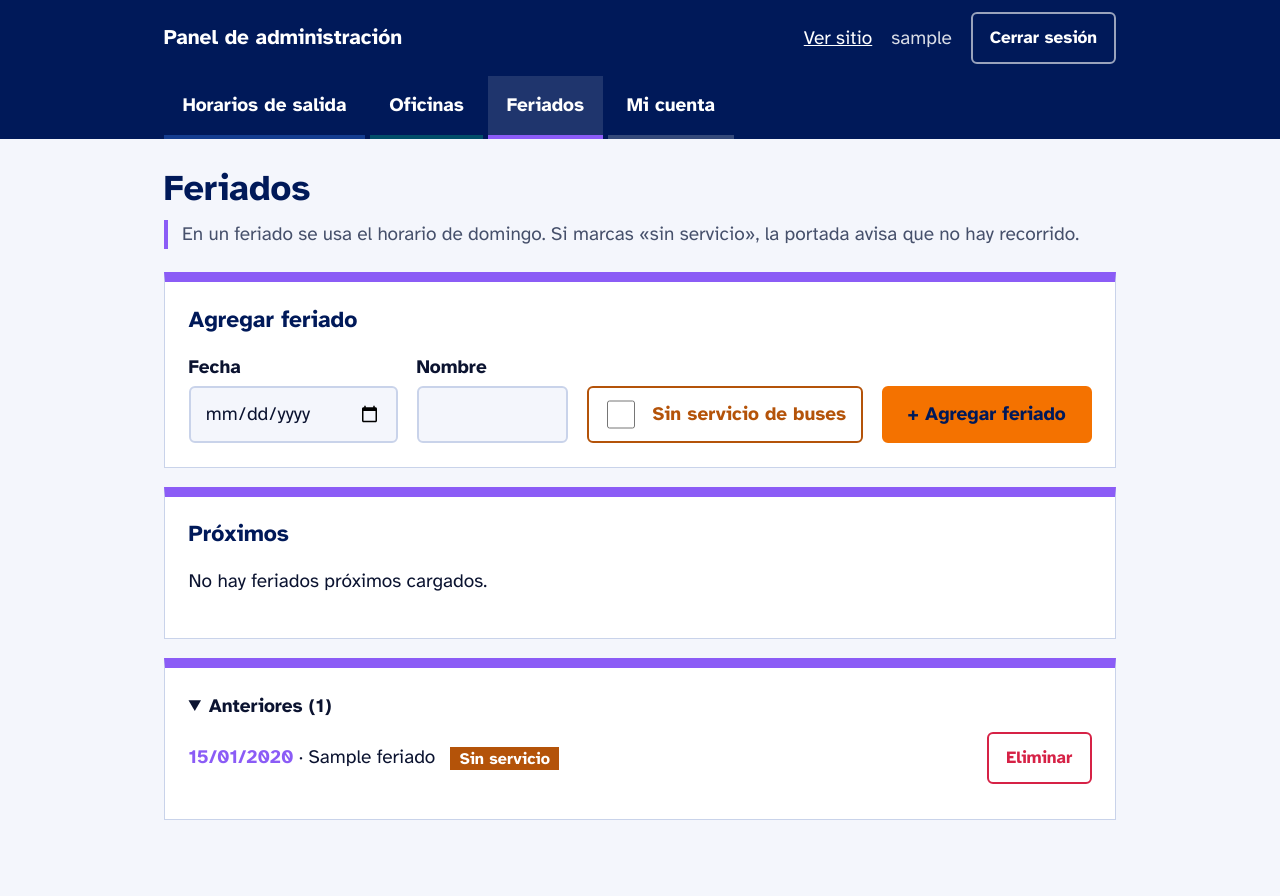
After one commit to Roadixito23/suray-web, a Django app: page /edit/feriados/ in a window 1280 px wide, after a click that opens the changed part. The commit adds this page. Run offline with Django 5.2, Linux system fonts and the light colour scheme; a user stored in the database is signed in; tables that the repository leaves empty hold one stand-in row (values such as "Sample post").

Commit message:
Amplia /edit/ con oficinas, feriados y cuenta, con colores por funcion
Reemplaza en la práctica lo que se hacía desde /admin/: horario de atención de
las oficinas, gestión de feriados y cambio de usuario/contraseña.

```diff
--- a/sitio/forms.py
+++ b/sitio/forms.py
@@ -1,5 +1,9 @@
 from django import forms
+from django.contrib.auth import get_user_model, password_validation
 from django.contrib.auth.forms import AuthenticationForm
+from django.forms import inlineformset_factory
+
+from .models import Feriado, HorarioOficina, Oficina
 
 
 class EditAuthenticationForm(AuthenticationForm):
@@ -16,3 +20,70 @@ class EditAuthenticationForm(AuthenticationForm):
             raise forms.ValidationError(
                 self.error_messages["invalid_login"], code="invalid_login"
             )
+
+
+class OficinaForm(forms.ModelForm):
+    class Meta:
+        model = Oficina
+        fields = ("direccion", "telefono", "mapa_url")
+        labels = {"direccion": "Dirección", "telefono": "Teléfono", "mapa_url": "Enlace del mapa"}
+
+
+HorarioOficinaFormSet = inlineformset_factory(
+    Oficina, HorarioOficina, fields=("dia", "horario"), extra=1, can_delete=True,
+    labels={"dia": "Día", "horario": "Horario"},
+)
+
+
+class FeriadoForm(forms.ModelForm):
+    class Meta:
+        model = Feriado
+        fields = ("fecha", "nombre", "sin_servicio")
+        labels = {"fecha": "Fecha", "nombre": "Nombre", "sin_servicio": "Sin servicio de buses"}
+        widgets = {"fecha": forms.DateInput(attrs={"type": "date"}, format="%Y-%m-%d")}
+        error_messages = {"fecha": {"unique": "Ya hay un feriado en esa fecha."}}
+
+
+class CuentaForm(forms.Form):
+    """Cambia el usuario y, opcionalmente, la contraseña de quien está conectado."""
+
+    username = forms.CharField(label="Usuario", max_length=150)
+    password_actual = forms.CharField(label="Contraseña actual", widget=forms.PasswordInput)
+    password1 = forms.CharField(label="Contraseña nueva (opcional)", required=False, widget=forms.PasswordInput)
+    password2 = forms.CharField(label="Repite la contraseña nueva", required=False, widget=forms.PasswordInput)
+
+    def __init__(self, user, *args, **kwargs):
+        super().__init__(*args, **kwargs)
+        self.user = user
+        self.fields["username"].initial = user.get_username()
+
+    def clean_username(self):
+        username = self.cleaned_data["username"].strip()
+        if get_user_model().objects.filter(username=username).exclude(pk=self.user.pk).exists():
+            raise forms.ValidationError("Ese nombre de usuario ya existe.")
+        return username
+
+    def clean_password_actual(self):
+        if not self.user.check_password(self.cleaned_data["password_actual"]):
+            raise forms.ValidationError("La contraseña actual no es correcta.")
+        return self.cleaned_data["password_actual"]
+
+    def clean(self):
+        datos = super().clean()
+        p1, p2 = datos.get("password1"), datos.get("password2")
+        if p1 or p2:
+            if p1 != p2:
+                self.add_error("password2", "Las contraseñas no coinciden.")
+            else:
+                try:
+                    password_validation.validate_password(p1, self.user)
+                except forms.ValidationError as e:
+                    self.add_error("password1", e)
+        return datos
+
+    def save(self):
+        self.user.username = self.cleaned_data["username"]
+        if self.cleaned_data["password1"]:
+            self.user.set_password(self.cleaned_data["password1"])
+        self.user.save()
+        return self.user
--- /dev/null
+++ b/sitio/templates/edit/_feriados_lista.html
@@ -0,0 +1,15 @@
+{% if feriados %}
+<ul class="list">
+  {% for f in feriados %}
+  <li class="list__item">
+    <span class="list__main"><strong>{{ f.fecha|date:"d/m/Y" }}</strong> · {{ f.nombre }}{% if f.sin_servicio %} <em class="tag">Sin servicio</em>{% endif %}</span>
+    <form method="post" onsubmit="return confirm('¿Eliminar este feriado?');">
+      {% csrf_token %}
+      <input type="hidden" name="accion" value="eliminar">
+      <input type="hidden" name="feriado" value="{{ f.pk }}">
+      <button class="btn btn--small btn--danger" type="submit">Eliminar</button>
+    </form>
+  </li>
+  {% endfor %}
+</ul>
+{% else %}<p>{{ vacio }}</p>{% endif %}
--- a/sitio/templates/edit/base.html
+++ b/sitio/templates/edit/base.html
@@ -8,10 +8,10 @@
 <link rel="stylesheet" href="{% static 'css/variables.css' %}?v={{ site_version }}">
 <link rel="stylesheet" href="{% static 'css/edit.css' %}?v={{ site_version }}">
 </head>
-<body>
+<body data-sec="{{ request.resolver_match.url_name }}">
 <header class="bar">
   <div class="bar__inner">
-    <span class="bar__title">Panel de horarios</span>
+    <span class="bar__title">Panel de administración</span>
     {% if user.is_authenticated %}
     <nav class="bar__nav" aria-label="Cuenta">
       <a href="{% url 'sitio:inicio' %}">Ver sitio</a>
@@ -24,6 +24,17 @@
     {% endif %}
   </div>
 </header>
+
+{% if user.is_authenticated %}
+<nav class="sections" aria-label="Secciones">
+  {% with n=request.resolver_match.url_name %}
+  <a href="{% url 'sitio:edit_horarios' 'lv' %}" {% if n == 'edit_horarios' %}class="is-active" aria-current="page"{% endif %}>Horarios de salida</a>
+  <a href="{% url 'sitio:edit_oficinas' %}" {% if n == 'edit_oficinas' or n == 'edit_oficina' %}class="is-active" aria-current="page"{% endif %}>Oficinas</a>
+  <a href="{% url 'sitio:edit_feriados' %}" {% if n == 'edit_feriados' %}class="is-active" aria-current="page"{% endif %}>Feriados</a>
+  <a href="{% url 'sitio:edit_cuenta' %}" {% if n == 'edit_cuenta' %}class="is-active" aria-current="page"{% endif %}>Mi cuenta</a>
+  {% endwith %}
+</nav>
+{% endif %}
 
 <main class="wrap">
   {% if messages %}
--- /dev/null
+++ b/sitio/templates/edit/feriados.html
@@ -0,0 +1,39 @@
+{% extends "edit/base.html" %}
+
+{% block title %}Feriados{% endblock %}
+
+{% block content %}
+<h1>Feriados</h1>
+<p class="hint">En un feriado se usa el horario de domingo. Si marcas «sin servicio», la portada avisa que no hay recorrido.</p>
+
+<section class="card">
+  <h2>Agregar feriado</h2>
+  <form method="post" class="inline-form">
+    {% csrf_token %}
+    {% for campo in form %}
+    {% if campo.name == 'sin_servicio' %}
+    <label class="check check--warn">{{ campo }}<span>{{ campo.label }}</span></label>
+    {% else %}
+    <label class="field">
+      <span>{{ campo.label }}</span>
+      {{ campo }}
+      {% for e in campo.errors %}<p class="error">{{ e }}</p>{% endfor %}
+    </label>
+    {% endif %}
+    {% endfor %}
+    <button class="btn btn--brand" type="submit">+ Agregar feriado</button>
+  </form>
+</section>
+
+<section class="card">
+  <h2>Próximos</h2>
+  {% include "edit/_feriados_lista.html" with feriados=proximos vacio="No hay feriados próximos cargados." %}
+</section>
+
+{% if pasados %}
+<details class="card">
+  <summary>Anteriores ({{ pasados|length }})</summary>
+  {% include "edit/_feriados_lista.html" with feriados=pasados vacio="" %}
+</details>
+{% endif %}
+{% endblock %}
--- a/sitio/templates/edit/horarios.html
+++ b/sitio/templates/edit/horarios.html
@@ -25,7 +25,7 @@
                  inputmode="numeric" maxlength="5" placeholder="HH:MM" pattern="[0-2][0-9]:[0-5][0-9]"
                  aria-label="Hora de salida desde {{ bloque.ruta.origen }}"
                  {% if fila.error %}aria-invalid="true"{% endif %}>
-          <button class="btn btn--small" type="button" data-remove>Quitar</button>
+          <button class="btn btn--small btn--danger" type="button" data-remove>Quitar</button>
           {% if fila.error %}<p class="error">{{ fila.error }}</p>{% endif %}
         </li>
         {% endfor %}
@@ -33,10 +33,10 @@
           <input type="text" name="horas_{{ bloque.ruta.id }}" value=""
                  inputmode="numeric" maxlength="5" placeholder="HH:MM" pattern="[0-2][0-9]:[0-5][0-9]"
                  aria-label="Nueva hora de salida desde {{ bloque.ruta.origen }}">
-          <button class="btn btn--small" type="button" data-remove>Quitar</button>
+          <button class="btn btn--small btn--danger" type="button" data-remove>Quitar</button>
         </li>
       </ul>
-      <button class="btn" type="button" data-add>Agregar hora</button>
+      <button class="btn btn--add" type="button" data-add>+ Agregar hora</button>
     </section>
     {% endfor %}
   </div>
--- a/sitio/urls.py
+++ b/sitio/urls.py
@@ -13,4 +13,8 @@ urlpatterns = [
     path("edit/login/", views_edit.edit_login, name="edit_login"),
     path("edit/logout/", views_edit.edit_logout, name="edit_logout"),
     path("edit/horarios/<str:tipo>/", views_edit.edit_horarios, name="edit_horarios"),
+    path("edit/oficinas/", views_edit.edit_oficinas, name="edit_oficinas"),
+    path("edit/oficinas/<int:pk>/", views_edit.edit_oficinas, name="edit_oficina"),
+    path("edit/feriados/", views_edit.edit_feriados, name="edit_feriados"),
+    path("edit/cuenta/", views_edit.edit_cuenta, name="edit_cuenta"),
 ]
--- a/static/css/edit.css
+++ b/static/css/edit.css
@@ -1,5 +1,19 @@
 /* Panel /edit/: mismo lenguaje visual que el sitio (ver variables.css), sin splash ni nav publica. */
 *, *::before, *::after { box-sizing: border-box; }
+
+/* Colores por funcion: cada seccion tiene su tono (--sec) y cada accion el suyo.
+   Guardar = naranja de marca, agregar = azul, quitar/eliminar = rojo, ok = verde, aviso = ambar. */
+:root {
+  --c-ok: #05B287;
+  --c-danger: #D62246;
+  --c-add: #1D4ED8;
+  --c-warn: #B45309;
+  --sec: var(--accent);
+}
+body[data-sec="edit_horarios"] { --sec: #3B82F6; }
+body[data-sec="edit_oficinas"], body[data-sec="edit_oficina"] { --sec: #05B287; }
+body[data-sec="edit_feriados"] { --sec: #8B5CF6; }
+body[data-sec="edit_cuenta"] { --sec: #64748B; }
 html { font-size: 118.75%; }
 body {
   margin: 0;
@@ -61,12 +75,14 @@ button, input { font: inherit; }
 
 .messages { margin: 0 0 1.25rem; padding: 0; list-style: none; }
 .messages__item { padding: .75rem 1rem; font-weight: 700; border-left: 8px solid; background: var(--bg-surface); }
-.messages__item--success { border-color: #05B287; }
-.messages__item--error { border-color: #D62246; }
+.messages__item--success { border-color: var(--c-ok); background: color-mix(in srgb, var(--c-ok) 14%, var(--bg-surface)); }
+.messages__item--success::before { content: "✓ "; color: var(--c-ok); }
+.messages__item--error { border-color: var(--c-danger); background: color-mix(in srgb, var(--c-danger) 12%, var(--bg-surface)); }
+.messages__item--error::before { content: "! "; color: var(--c-danger); }
 .error { color: #B91C1C; font-weight: 700; margin: .25rem 0 0; }
 
 /* Login */
-.login { max-width: 24rem; margin: 2rem auto; background: var(--bg-surface); border: 1px solid var(--border-color); border-top: 10px solid var(--accent); padding: 1.5rem; }
+.login { max-width: 24rem; margin: 2rem auto; background: var(--bg-surface); border: 1px solid var(--border-color); border-top: 10px solid var(--sec); padding: 1.5rem; }
 .field { display: block; margin-bottom: 1rem; }
 .field span { display: block; font-weight: 700; margin-bottom: .25rem; }
 .field input,
@@ -94,10 +110,10 @@ button, input { font: inherit; }
   text-decoration: none;
   border-radius: 6px;
 }
-.tabs a.is-active { background: var(--bg-panel); border-color: var(--bg-panel); color: #fff; }
+.tabs a.is-active { background: var(--sec); border-color: var(--sec); color: #fff; }
 
 .cities { display: grid; grid-template-columns: 1fr 1fr; gap: 1rem; margin-bottom: 1.5rem; }
-.city { background: var(--bg-surface); border: 1px solid var(--border-color); border-top: 10px solid var(--accent); padding: 1.25rem; }
+.city { background: var(--bg-surface); border: 1px solid var(--border-color); border-top: 10px solid var(--sec); padding: 1.25rem; }
 .rows { list-style: none; margin: 0 0 1rem; padding: 0; }
 .row { display: grid; grid-template-columns: 1fr auto; gap: .5rem; margin-bottom: .5rem; align-items: center; }
 .row .error { grid-column: 1 / -1; margin: 0; }
@@ -112,3 +128,62 @@ button, input { font: inherit; }
   .cities { grid-template-columns: 1fr; }
   .actions .btn { width: 100%; }
 }
+
+/* Secciones del panel */
+.sections { background: var(--bg-panel); }
+.sections { display: flex; flex-wrap: wrap; gap: .25rem; padding: 0 max(1.25rem, calc((100% - 1000px) / 2 + 1.25rem)); }
+.sections a { color: #fff; text-decoration: none; font-weight: 700; padding: .8rem 1rem; border-bottom: 4px solid transparent; }
+.sections a:hover { background: rgba(255,255,255,.1); }
+.sections a { border-bottom-color: color-mix(in srgb, var(--s, #fff) 35%, transparent); }
+.sections a.is-active { background: rgba(255,255,255,.12); }
+.sections a[href*="horarios"] { --s: #3B82F6; }
+.sections a[href*="oficinas"] { --s: #05B287; }
+.sections a[href*="feriados"] { --s: #8B5CF6; }
+.sections a[href*="cuenta"] { --s: #94A3B8; }
+.sections a.is-active { border-bottom-color: var(--s); }
+.hint { color: var(--text-muted); margin: -.5rem 0 1.25rem; }
+
+.card, .office { background: var(--bg-surface); border: 1px solid var(--border-color); border-top: 10px solid var(--sec); padding: 1.25rem; margin-bottom: 1rem; }
+.card--narrow { max-width: 28rem; }
+.office h2 small { display: block; font-size: .85rem; font-weight: 400; color: var(--text-muted); }
+.offices { display: grid; grid-template-columns: 1fr 1fr; gap: 1rem; align-items: start; }
+.offices .office { margin-bottom: 0; }
+.field input[type="text"], .field input[type="url"], .field input[type="date"], .field input[type="password"] {
+  width: 100%; min-height: 3rem; padding: .4rem .75rem; border: 2px solid var(--border-color);
+  border-radius: 6px; background: var(--bg-page); color: var(--text-body);
+}
+.hours { border: 0; padding: 0; margin: 0 0 1rem; }
+.hours legend { font-weight: 700; margin-bottom: .5rem; padding: 0; }
+.hour-rows { list-style: none; margin: 0 0 .75rem; padding: 0; }
+.hour-row { display: grid; grid-template-columns: 1fr 1.2fr auto; gap: .5rem; margin-bottom: .5rem; align-items: center; }
+.hour-row[hidden] { display: none; }
+.hour-row input[type="text"] { min-height: 3rem; padding: .4rem .6rem; border: 2px solid var(--border-color); border-radius: 6px; background: var(--bg-page); color: var(--text-body); min-width: 0; }
+.hour-row input[aria-invalid="true"] { border-color: #D62246; }
+.hour-row .error { grid-column: 1 / -1; margin: 0; }
+
+.inline-form { display: grid; grid-template-columns: 11rem 1fr auto auto; gap: .75rem 1rem; align-items: end; }
+.inline-form .field, .inline-form .check { margin: 0; }
+.list { list-style: none; margin: 0; padding: 0; }
+.list__item { display: flex; align-items: center; justify-content: space-between; gap: 1rem; padding: .6rem 0; border-top: 1px solid var(--border-color); }
+.list__item:first-child { border-top: 0; }
+.list__item form { margin: 0; }
+.tag { background: var(--accent); color: var(--on-accent); font-style: normal; font-weight: 700; font-size: .85rem; padding: .1rem .5rem; margin-left: .5rem; }
+details.card summary { cursor: pointer; font-weight: 700; }
+
+@media (max-width: 860px) {
+  .offices { grid-template-columns: 1fr; }
+  .inline-form { grid-template-columns: 1fr; }
+}
+
+/* Acciones segun su funcion */
+.btn--danger { color: var(--c-danger); border-color: var(--c-danger); }
+.btn--danger:hover { background: var(--c-danger); border-color: var(--c-danger); color: #fff; }
+.btn--add { color: var(--c-add); border-color: var(--c-add); }
+.btn--add:hover { background: var(--c-add); border-color: var(--c-add); color: #fff; }
+.check--warn { padding: .4rem .75rem; border: 2px solid var(--c-warn); border-radius: 6px; color: var(--c-warn); }
+.check--warn input { accent-color: var(--c-warn); }
+.tag { background: var(--c-warn); color: #fff; }
+.field input:focus, .hour-row input:focus, .row input:focus { border-color: var(--sec); }
+.hint { border-left: 4px solid var(--sec); padding-left: .75rem; }
+.error::before { content: "⚠ "; }
+.list__main strong { color: var(--sec); }
```
Also changed, not shown: sitio/templates/edit/cuenta.html (added, +22 -0 lines), sitio/templates/edit/oficinas.html (added, +80 -0 lines), sitio/tests.py (+96 -0 lines), sitio/views_edit.py (+88 -3 lines).
